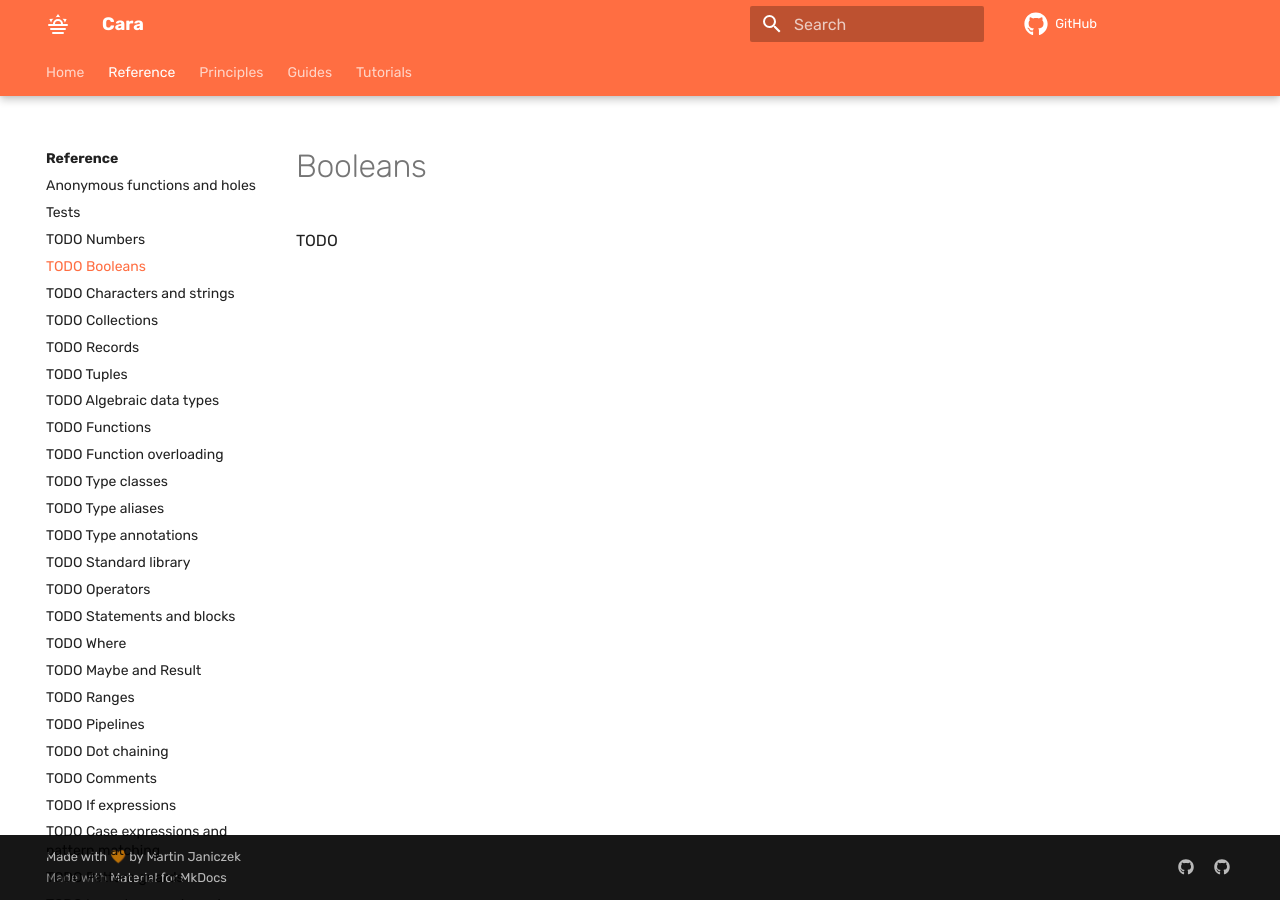
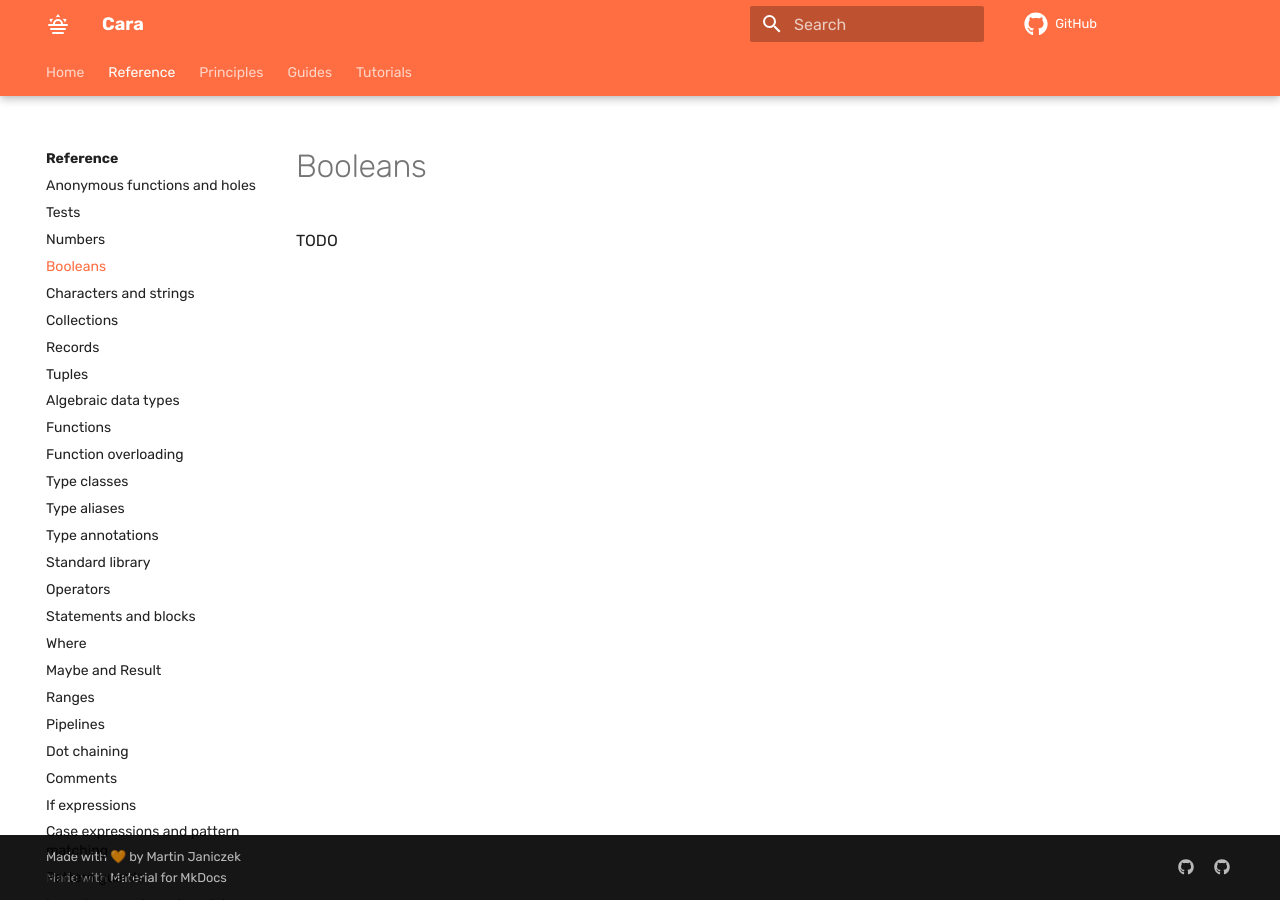
Before and after one commit to cara-lang/website, an MkDocs documentation site: the page built from docs/reference/booleans.md, in a window 1280 px wide. Built offline with MkDocs 1.6.1 and Material for MkDocs 9.7.7, drawn with Linux system fonts in a browser that asks for light colours; plug-ins that fetch from the network failed and are left out; comment, search, counter and statistics services are not loaded.

Commit message:
Remove "TODO" from the navigation

```diff
--- a/mkdocs.yml
+++ b/mkdocs.yml
@@ -11,65 +11,65 @@ nav:
       - reference/index.md
       - Anonymous functions and holes: reference/anonymous-fns-and-holes.md
       - Tests: reference/tests.md
-      - TODO Numbers: reference/numbers.md
-      - TODO Booleans: reference/booleans.md
-      - TODO Characters and strings: reference/chars-and-strings.md
-      - TODO Collections: reference/collections.md
-      - TODO Records: reference/records.md
-      - TODO Tuples: reference/tuples.md
-      - TODO Algebraic data types: reference/adts.md
-      - TODO Functions: reference/fns.md
-      - TODO Function overloading: reference/fn-overloading.md
-      - TODO Type classes: reference/type-classes.md
-      - TODO Type aliases: reference/type-aliases.md
-      - TODO Type annotations: reference/type-annotations.md
-      - TODO Standard library: reference/stdlib.md
-      - TODO Operators: reference/operators.md
-      - TODO Statements and blocks: reference/statements.md
-      - TODO Where: reference/where.md
-      - TODO Maybe and Result: reference/maybe-and-result.md
-      - TODO Ranges: reference/ranges.md
-      - TODO Pipelines: reference/pipelines.md
-      - TODO Dot chaining: reference/dot.md
-      - TODO Comments: reference/comments.md
-      - TODO If expressions: reference/if.md
-      - TODO Case expressions and pattern matching: reference/case.md
-      - TODO Pattern guards: reference/guards.md
-      - TODO Imports, exports and modules: reference/imports-exports-modules.md
-      - TODO GADTs: reference/gadts.md
+      - Numbers: reference/numbers.md
+      - Booleans: reference/booleans.md
+      - Characters and strings: reference/chars-and-strings.md
+      - Collections: reference/collections.md
+      - Records: reference/records.md
+      - Tuples: reference/tuples.md
+      - Algebraic data types: reference/adts.md
+      - Functions: reference/fns.md
+      - Function overloading: reference/fn-overloading.md
+      - Type classes: reference/type-classes.md
+      - Type aliases: reference/type-aliases.md
+      - Type annotations: reference/type-annotations.md
+      - Standard library: reference/stdlib.md
+      - Operators: reference/operators.md
+      - Statements and blocks: reference/statements.md
+      - Where: reference/where.md
+      - Maybe and Result: reference/maybe-and-result.md
+      - Ranges: reference/ranges.md
+      - Pipelines: reference/pipelines.md
+      - Dot chaining: reference/dot.md
+      - Comments: reference/comments.md
+      - If expressions: reference/if.md
+      - Case expressions and pattern matching: reference/case.md
+      - Pattern guards: reference/guards.md
+      - Imports, exports and modules: reference/imports-exports-modules.md
+      - GADTs: reference/gadts.md
     - Principles:
       - principles/index.md
-      - TODO Zen of Cara: principles/zen.md
-      - TODO Functional programming: principles/fp.md
-      - TODO Immutability: principles/immutability.md
-      - TODO Purity and effects: principles/purity-and-effects.md
-      - TODO Build modules around data structures: principles/build-modules-around-data-structures.md
-      - TODO Make impossible states impossible: principles/make-impossible-states-impossible.md
-      - TODO Common patterns:
+      - Zen of Cara: principles/zen.md
+      - Functional programming: principles/fp.md
+      - Immutability: principles/immutability.md
+      - Purity and effects: principles/purity-and-effects.md
+      - Build modules around data structures: principles/build-modules-around-data-structures.md
+      - Make impossible states impossible: principles/make-impossible-states-impossible.md
+      - Common patterns:
         - principles/common-patterns/index.md
-        - "TODO map: Functor": principles/common-patterns/functor.md
-        - "TODO andMap, map2: Applicative": principles/common-patterns/applicative.md
-        - "TODO orElse: Alternative": principles/common-patterns/alternative.md
-        - "TODO concat: Semigroup": principles/common-patterns/semigroup.md
-        - "TODO empty: Monoid": principles/common-patterns/monoid.md
-        - "TODO andThen, flatMap: Monad": principles/common-patterns/monad.md
-        - "TODO fold, reduce: Foldable": principles/common-patterns/foldable.md
-        - "TODO sequence, traverse: Traversable": principles/common-patterns/traversable.md
+        - "map: Functor": principles/common-patterns/functor.md
+        - "andMap, map2: Applicative": principles/common-patterns/applicative.md
+        - "orElse: Alternative": principles/common-patterns/alternative.md
+        - "concat: Semigroup": principles/common-patterns/semigroup.md
+        - "empty: Monoid": principles/common-patterns/monoid.md
+        - "andThen, flatMap: Monad": principles/common-patterns/monad.md
+        - "fold, reduce: Foldable": principles/common-patterns/foldable.md
+        - "sequence, traverse: Traversable": principles/common-patterns/traversable.md
     - Guides:
       - guides/index.md
-      - TODO Cara for Elm developers: guides/cara-for-elm-devs.md
-      - TODO Cara for Haskell developers: guides/cara-for-hs-devs.md
-      - TODO Cara for JS/Python/Kotlin developers: guides/cara-for-js-py-kt-devs.md
-      - TODO Working with ADTs: guides/adts.md
-      - TODO Testing: guides/testing.md
-      - TODO Performance and parallelism: guides/perf-and-parallelism.md
-      - TODO Phantom types: guides/phantom-types.md
-      - TODO Random data: guides/random-data.md
-      - TODO Working with files: guides/files.md
+      - Cara for Elm developers: guides/cara-for-elm-devs.md
+      - Cara for Haskell developers: guides/cara-for-hs-devs.md
+      - Cara for JS/Python/Kotlin developers: guides/cara-for-js-py-kt-devs.md
+      - Working with ADTs: guides/adts.md
+      - Testing: guides/testing.md
+      - Performance and parallelism: guides/perf-and-parallelism.md
+      - Phantom types: guides/phantom-types.md
+      - Random data: guides/random-data.md
+      - Working with files: guides/files.md
     - Tutorials:
       - tutorials/index.md
-      - TODO Getting started: tutorials/getting-started.md
-      - TODO Scripting with Cara: tutorials/scripting.md
+      - Getting started: tutorials/getting-started.md
+      - Scripting with Cara: tutorials/scripting.md
 theme:
   name: material
   icon:
```
